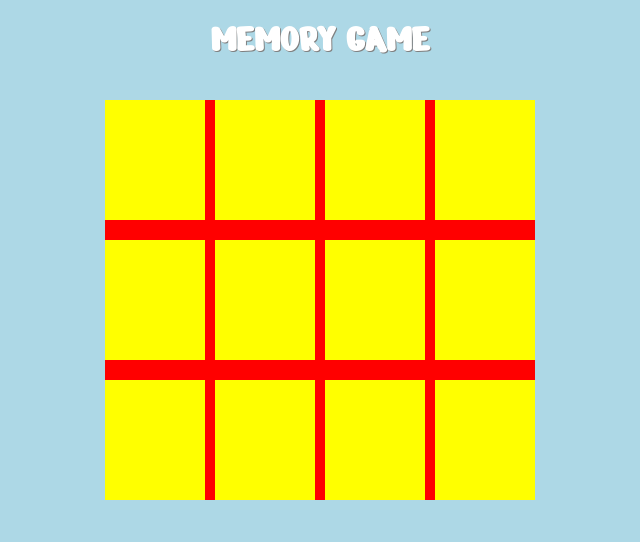
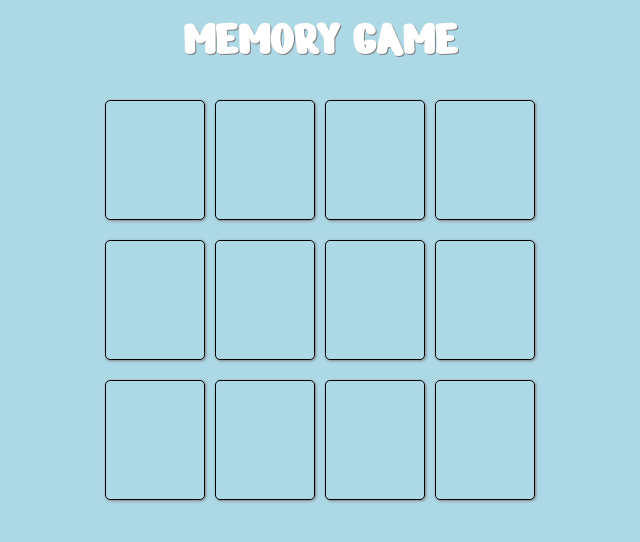
Before and after one commit to laura-caldaronello/html-css-memory, a plain HTML site: page index.html in a window 1280 px wide. Shown: the whole page, without its empty margins (320-960 px from the left). Drawn offline with Linux system fonts and the light colour scheme.

Commit message:
Card belle ma vuote

```diff
--- a/css/style.css
+++ b/css/style.css
@@ -17,7 +17,7 @@ header {
 
 h1 {
   text-transform: uppercase;
-  font-size: 40px;
+  font-size: 50px;
   color: white;
   text-shadow: 1px 1px grey;
 }
@@ -26,7 +26,6 @@ main {
   width: 430px;
   margin: auto;
   margin-top: 20px;
-  background-color: red;
 }
 
 .line {
@@ -41,7 +40,9 @@ main {
   display: inline-block;
   width: 100px;
   height: inherit;
-  background-color: yellow;
+  border-radius: 5px;
+  border: 1px solid black;
+  box-shadow: 1px 1px 3px grey;
 }
 
 .card:not(:first-child) {
```
